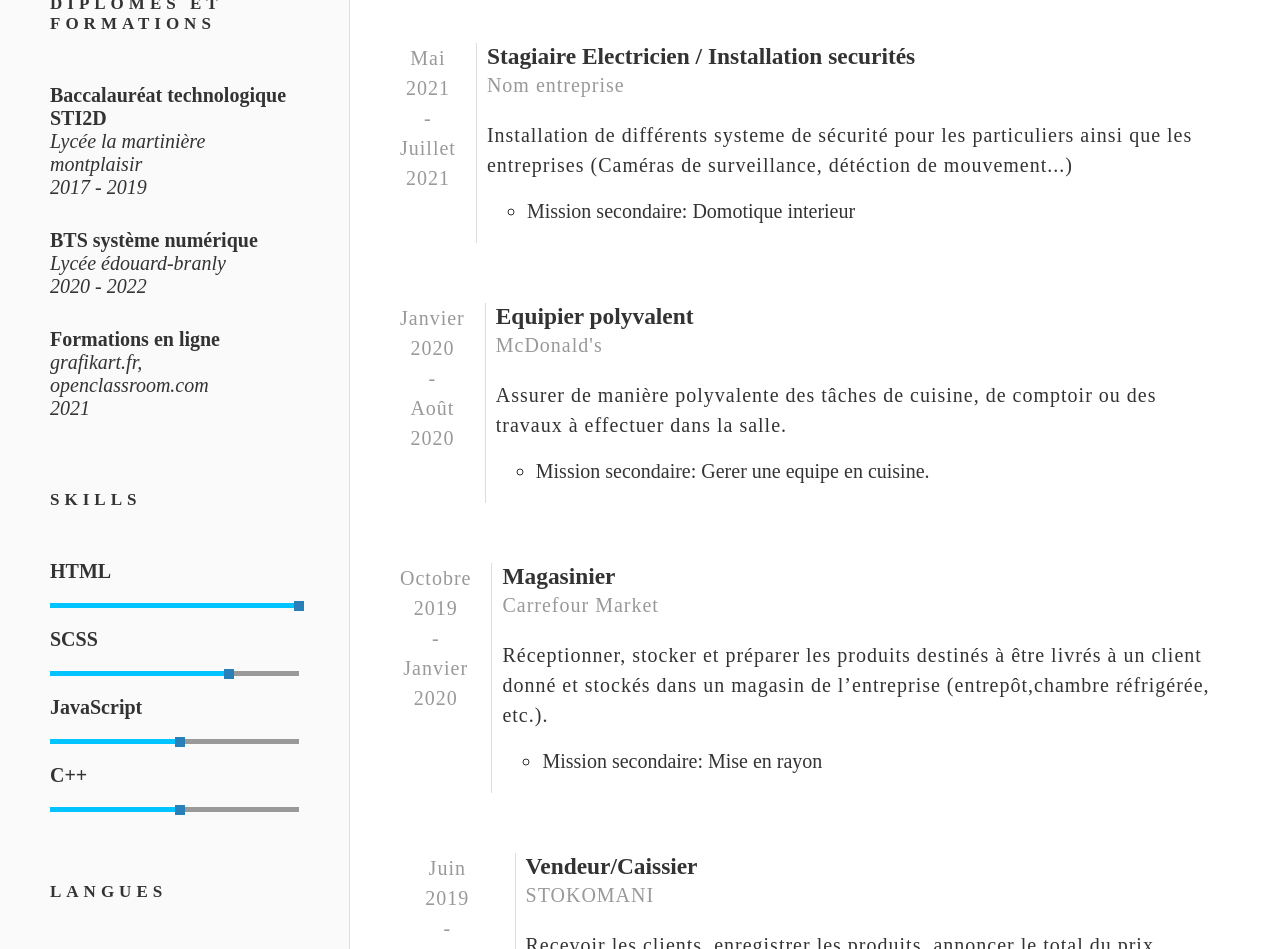
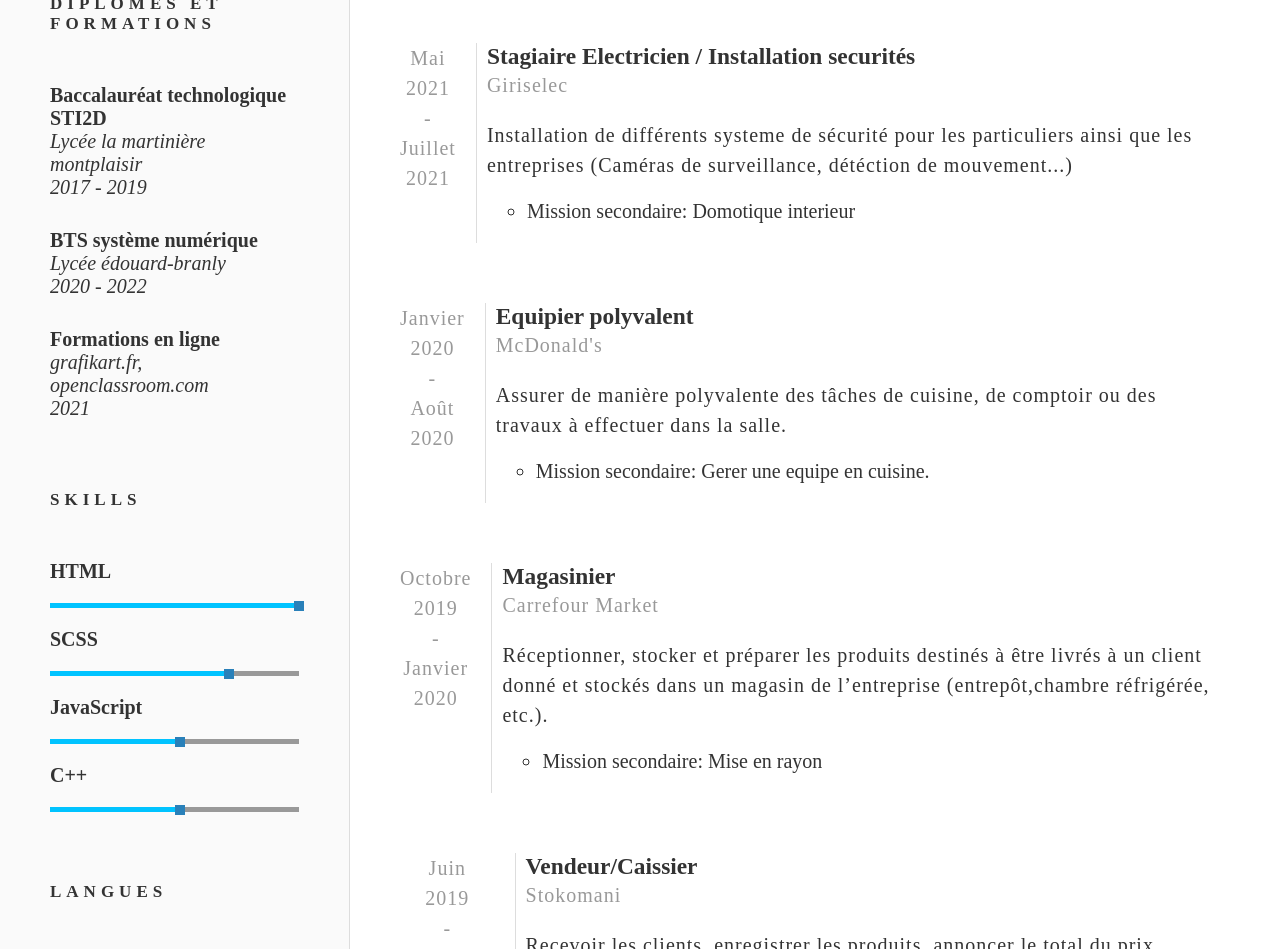
Before and after one commit to islemk69/projet-cv, a website: page index.html in a window 1280 px wide. Shown: the part 760-1709 px from the top of the page. Drawn offline with Linux system fonts and the light colour scheme.

Commit message:
initial commit

```diff
--- a/index.html
+++ b/index.html
@@ -102,7 +102,7 @@
                 </div>
                 <div class="content">
                     <h3>Stagiaire Electricien / Installation securités</h3>
-                    <p class="text-hint mb-2">Nom entreprise</p>
+                    <p class="text-hint mb-2">Giriselec</p>
                     <p>Installation de différents systeme de sécurité pour les particuliers ainsi que les entreprises (Caméras de surveillance, détéction de mouvement...) </p>
                     <ul>
                         <li>Mission secondaire: Domotique interieur</li>
@@ -142,7 +142,7 @@
                 </div>
                 <div class="content">
                     <h3>Vendeur/Caissier</h3>
-                    <p class="text-hint mb-2">STOKOMANI</p>
+                    <p class="text-hint mb-2">Stokomani</p>
                     <p>Reçevoir les clients, enregistrer les produits, annoncer le total du prix, encaisser les paiements. Mise en rayon des porduit et conseil au clients</p>
                     <ul>
                         <li>Mission secondaire: Gestion des commandes</li>
```
